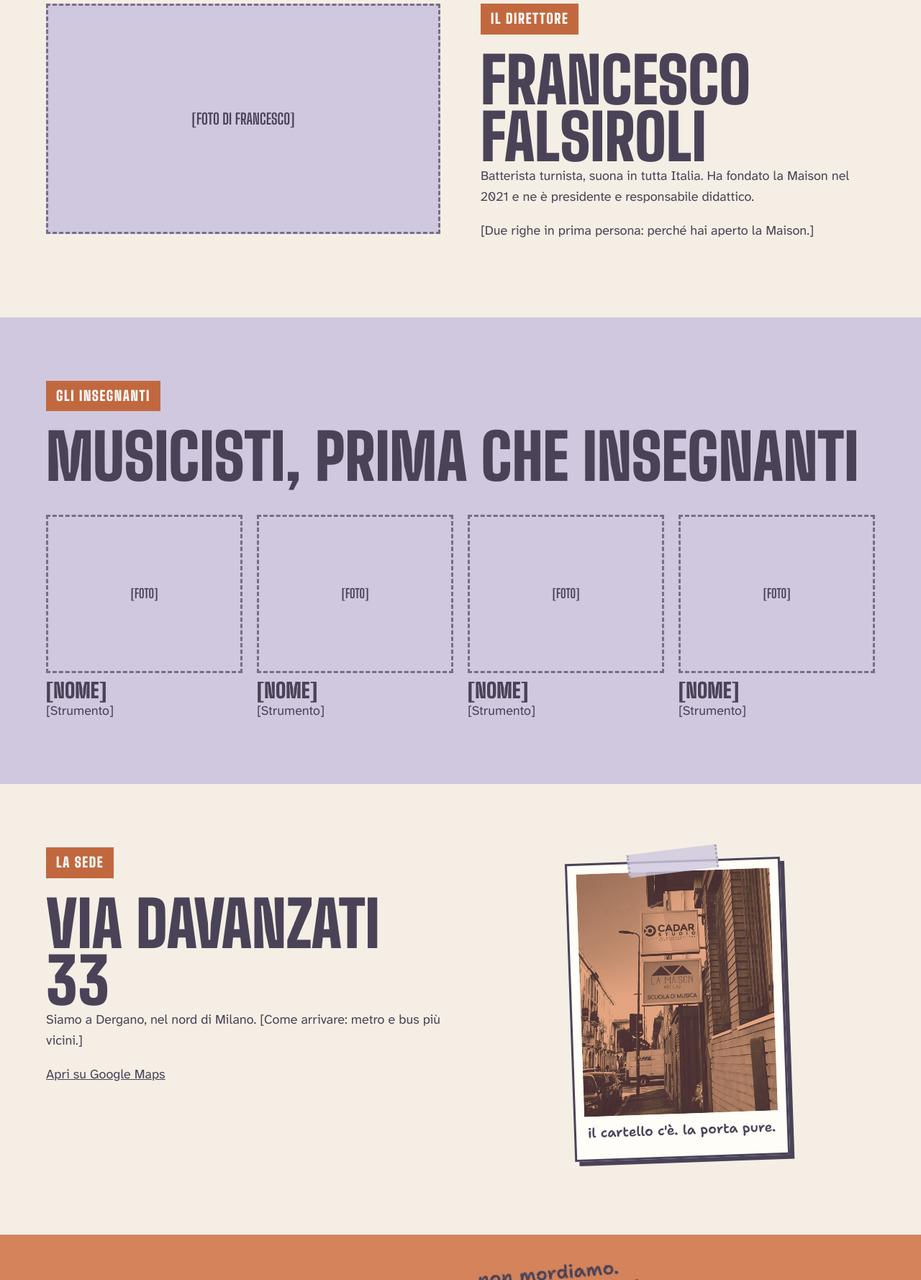
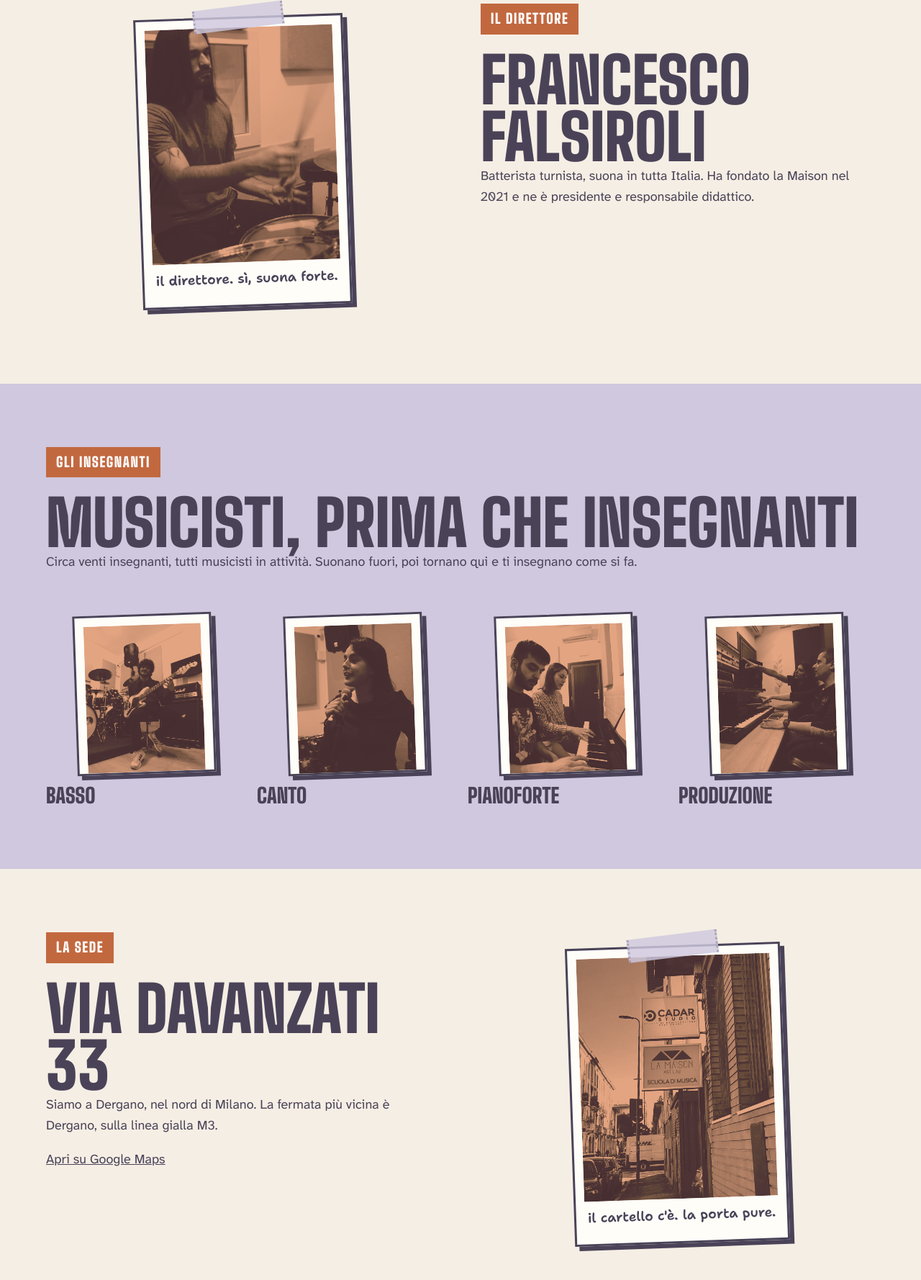
Before and after one commit to La-Maison-Art-Lab/sito, a plain HTML site: page chi-siamo.html in a window 1280 px wide. Shown: the part 1357-3135 px from the top of the page at 72% size. Drawn offline with Linux system fonts and the light colour scheme.

Commit message:
Toglie i segnaposto da Chi siamo, Eventi, Laboratori e Prenota; aggiunge foto di Francesco e degli insegnanti
Co-Authored-By: Claude Opus 5.5 <noreply@anthropic.com>

```diff
--- a/chi-siamo.html
+++ b/chi-siamo.html
@@ -29,26 +29,27 @@
 </div></section>
 
 <section class="sezione"><div class="wrap due">
-<div class="segnaposto">[Foto di Francesco]</div>
+<div class="sede-foto"><figure class="polaroid nastrino"><span class="duo"><img src="foto/francesco-batteria.jpg" alt="Francesco Falsiroli alla batteria" loading="lazy"></span><figcaption>il direttore. sì, suona forte.</figcaption></figure></div>
 <div><span class="etichetta">Il direttore</span><h2>Francesco Falsiroli</h2>
 <p>Batterista turnista, suona in tutta Italia. Ha fondato la Maison nel 2021 e ne è presidente e responsabile didattico.</p>
-<p>[Due righe in prima persona: perché hai aperto la Maison.]</p></div>
+</div>
 </div></section>
 
 <section class="sezione sezione-lilla"><div class="wrap">
 <span class="etichetta">Gli insegnanti</span>
 <h2>Musicisti, prima che insegnanti</h2>
+<p>Circa venti insegnanti, tutti musicisti in attività. Suonano fuori, poi tornano qui e ti insegnano come si fa.</p>
 <div class="insegnanti">
-<div class="insegnante"><div class="segnaposto">[Foto]</div><h3>[Nome]</h3><p>[Strumento]</p></div>
-<div class="insegnante"><div class="segnaposto">[Foto]</div><h3>[Nome]</h3><p>[Strumento]</p></div>
-<div class="insegnante"><div class="segnaposto">[Foto]</div><h3>[Nome]</h3><p>[Strumento]</p></div>
-<div class="insegnante"><div class="segnaposto">[Foto]</div><h3>[Nome]</h3><p>[Strumento]</p></div>
+<div class="insegnante"><figure class="polaroid"><span class="duo"><img src="foto/insegnante-basso.jpg" alt="Un musicista suona il basso in sala prove" loading="lazy"></span></figure><h3>Basso</h3></div>
+<div class="insegnante"><figure class="polaroid"><span class="duo"><img src="foto/insegnante-canto.jpg" alt="Una cantante al microfono in sala prove" loading="lazy"></span></figure><h3>Canto</h3></div>
+<div class="insegnante"><figure class="polaroid"><span class="duo"><img src="foto/insegnante-piano.jpg" alt="Lezione di pianoforte a quattro mani" loading="lazy"></span></figure><h3>Pianoforte</h3></div>
+<div class="insegnante"><figure class="polaroid"><span class="duo"><img src="foto/insegnante-produzione.jpg" alt="Lezione di produzione musicale al computer" loading="lazy"></span></figure><h3>Produzione</h3></div>
 </div>
 </div></section>
 
 <section class="sezione"><div class="wrap due">
 <div><span class="etichetta">La sede</span><h2>Via Davanzati 33</h2>
-<p>Siamo a Dergano, nel nord di Milano. [Come arrivare: metro e bus più vicini.]</p>
+<p>Siamo a Dergano, nel nord di Milano. La fermata più vicina è Dergano, sulla linea gialla M3.</p>
 <p><a href="https://www.google.com/maps/search/?api=1&query=Via+Bernardo+Davanzati+33+Milano">Apri su Google Maps</a></p></div>
 <div class="sede-foto"><figure class="polaroid nastrino"><span class="duo"><img src="foto/sede-via-davanzati.jpg" alt="L insegna della scuola in via Davanzati" loading="lazy"></span><figcaption>il cartello c'è. la porta pure.</figcaption></figure></div>
 </div></section>
```
Also changed, not shown: eventi.html (+2 -3 lines), laboratori.html (+6 -6 lines), prova.html (+1 -1 lines), foto/francesco-batteria.jpg (added), foto/insegnante-basso.jpg (added), foto/insegnante-canto.jpg (added), foto/insegnante-piano.jpg (added), foto/insegnante-produzione.jpg (added), foto/mani-piano.jpg (added).
